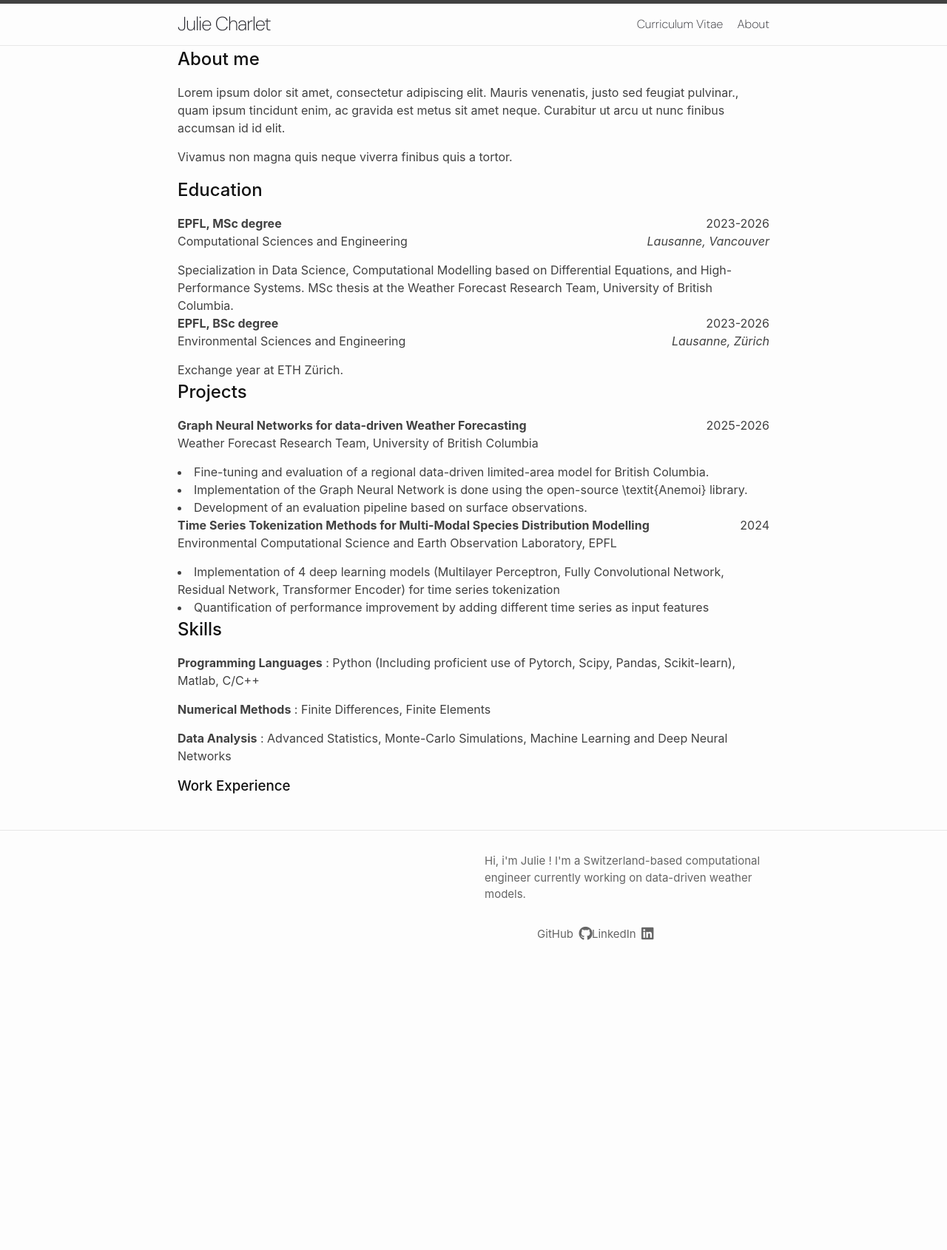
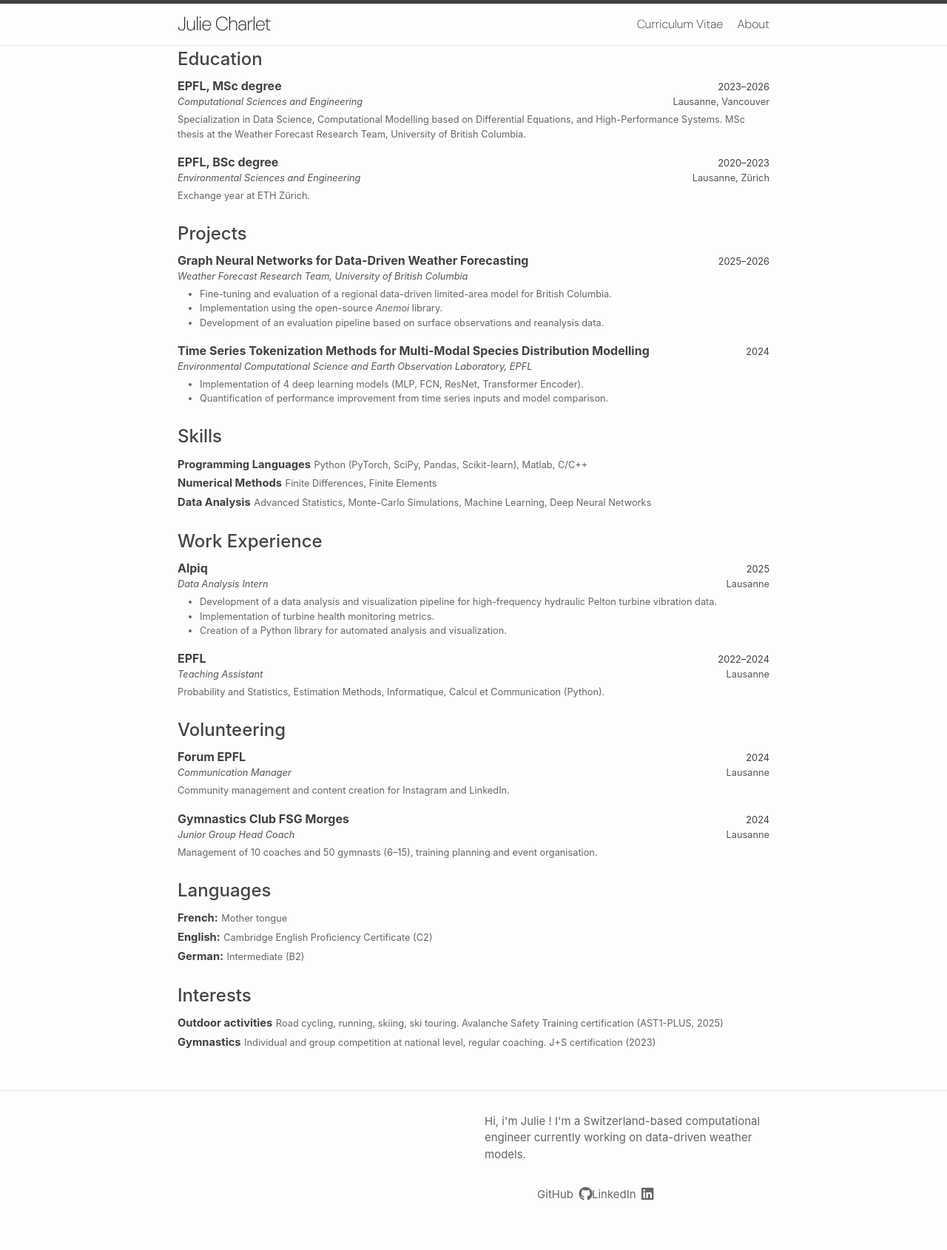
Before and after one commit to chjulie/chjulie.github.io, a Jekyll site: the page built from Curriculum Vitae.markdown, in a window 1280 px wide. Shown: the whole page at 74% size. Built offline with Jekyll 4.4.1, drawn with Linux system fonts in a browser that asks for light colours; before the commit the page ends 1338 px from its top, so only the background shows below that.

Commit message:
feat: format simple CV

```diff
--- a/Curriculum Vitae.markdown
+++ b/Curriculum Vitae.markdown
@@ -3,85 +3,186 @@ title: Curriculum Vitae
 permalink: /cv/
 layout: base
 ---
-<div>
-  <h2>
-    About me
-  </h2>
-  <div class="smallText">
-    <p>
-      Lorem ipsum dolor sit amet, consectetur adipiscing elit. Mauris venenatis, justo sed feugiat pulvinar., quam ipsum tincidunt enim, ac gravida est metus sit amet neque. Curabitur ut arcu ut nunc finibus accumsan id id elit.
-    </p>
-    <p>
-      Vivamus non magna quis neque viverra finibus quis a tortor.
+
+<section class="cv-section">
+  <h2>Education</h2>
+
+  <div class="cv-entry">
+    <div class="cv-header">
+      <strong>EPFL, MSc degree</strong>
+      <span class="cv-right">2023–2026</span>
+    </div>
+    <div class="cv-subheader">
+      <em>Computational Sciences and Engineering</em>
+      <span class="cv-right">Lausanne, Vancouver</span>
+    </div>
+    <p class="cv-small">
+      Specialization in Data Science, Computational Modelling based on Differential Equations, and High-Performance Systems. MSc thesis at the Weather Forecast Research Team, University of British Columbia.
     </p>
   </div>
-</div>
 
-## Education
+  <div class="cv-entry">
+    <div class="cv-header">
+      <strong>EPFL, BSc degree</strong>
+      <span class="cv-right">2020–2023</span>
+    </div>
+    <div class="cv-subheader">
+      <em>Environmental Sciences and Engineering</em>
+      <span class="cv-right">Lausanne, Zürich</span>
+    </div>
+    <p class="cv-small">
+      Exchange year at ETH Zürich.
+    </p>
+  </div>
+</section>
 
-<div style="text-align:left;">
-<b>EPFL, MSc degree</b>
-<span style="float:right;">2023-2026</span>
-</div>
-<p style="text-align:left;">
-Computational Sciences and Engineering
-<span style="float:right;font-style:italic">Lausanne, Vancouver</span>
-</p>
-<div class="smallText">Specialization in Data Science, Computational Modelling based on Differential Equations, and High-Performance Systems. MSc thesis at the Weather Forecast Research Team, University of British Columbia.</div>
 
-<div style="text-align:left;">
-<b>EPFL, BSc degree</b>
-<span style="float:right;">2023-2026</span>
-</div>
-<p style="text-align:left;">
-Environmental Sciences and Engineering
-<span style="float:right;font-style:italic">Lausanne, Zürich</span>
-</p>
-<div class="smallText">Exchange year at ETH Zürich.</div>
+<section class="cv-section">
+  <h2>Projects</h2>
 
-## Projects
+  <div class="cv-entry">
+    <div class="cv-header">
+      <strong>Graph Neural Networks for Data-Driven Weather Forecasting</strong>
+      <span class="cv-right">2025–2026</span>
+    </div>
+    <div class="cv-subheader">
+      <em>Weather Forecast Research Team, University of British Columbia</em>
+    </div>
+    <ul class="cv-small">
+      <li>Fine-tuning and evaluation of a regional data-driven limited-area model for British Columbia.</li>
+      <li>Implementation using the open-source <em>Anemoi</em> library.</li>
+      <li>Development of an evaluation pipeline based on surface observations and reanalysis data.</li>
+    </ul>
+  </div>
 
-<div style="text-align:left;">
-<b>Graph Neural Networks for data-driven Weather Forecasting</b>
-<span style="float:right;">2025-2026</span>
-</div>
-<p style="text-align:left;">
-Weather Forecast Research Team, University of British Columbia
-</p>
-<div class="smallText">
-    <li>
-        Fine-tuning and evaluation of a regional data-driven limited-area model for British Columbia.
-    </li>
-    <li>
-        Implementation of the Graph Neural Network is done using the open-source \textit{Anemoi} library.
-    </li>
-    <li>
-        Development of an evaluation pipeline based on surface observations.
-    </li>
-</div>
+  <div class="cv-entry">
+    <div class="cv-header">
+      <strong>Time Series Tokenization Methods for Multi-Modal Species Distribution Modelling</strong>
+      <span class="cv-right">2024</span>
+    </div>
+    <div class="cv-subheader">
+      <em>Environmental Computational Science and Earth Observation Laboratory, EPFL</em>
+    </div>
+    <ul class="cv-small">
+      <li>Implementation of 4 deep learning models (MLP, FCN, ResNet, Transformer Encoder).</li>
+      <li>Quantification of performance improvement from time series inputs and model comparison.</li>
+    </ul>
+  </div>
+</section>
 
-<div style="text-align:left;">
-<b>Time Series Tokenization Methods for Multi-Modal Species Distribution Modelling</b>
-<span style="float:right;">2024</span>
-</div>
-<p style="text-align:left;">
-Environmental Computational Science and Earth Observation Laboratory, EPFL
-</p>
-<div class="smallText">
-    <li>
-        Implementation of 4 deep learning models (Multilayer Perceptron, Fully Convolutional Network, Residual Network, Transformer Encoder) for time series tokenization
-    </li>
-    <li>
-        Quantification of performance improvement by adding different time series as input features
-    </li>
-</div>
 
-## Skills
+<section class="cv-section">
+  <h2>Skills</h2>
 
-**Programming Languages** : Python (Including proficient use of Pytorch, Scipy, Pandas, Scikit-learn), Matlab, C/C++
+  <p class="cv-tight">
+    <strong>Programming Languages</strong>
+    <span class="cv-small">Python (PyTorch, SciPy, Pandas, Scikit-learn), Matlab, C/C++</span>
+  </p>
 
-**Numerical Methods** : Finite Differences, Finite Elements
+  <p class="cv-tight">
+    <strong>Numerical Methods</strong>
+    <span class="cv-small">Finite Differences, Finite Elements</span>
+  </p>
 
-**Data Analysis** : Advanced Statistics, Monte-Carlo Simulations, Machine Learning and Deep Neural Networks
+  <p class="cv-tight">
+    <strong>Data Analysis</strong>
+    <span class="cv-small">Advanced Statistics, Monte-Carlo Simulations, Machine Learning, Deep Neural Networks</span>
+  </p>
+</section>
 
-### Work Experience
+
+<section class="cv-section">
+  <h2>Work Experience</h2>
+
+  <div class="cv-entry">
+    <div class="cv-header">
+      <strong>Alpiq</strong>
+      <span class="cv-right">2025</span>
+    </div>
+    <div class="cv-subheader">
+      <em>Data Analysis Intern</em>
+      <span class="cv-right">Lausanne</span>
+    </div>
+    <ul class="cv-small">
+      <li>Development of a data analysis and visualization pipeline for high-frequency hydraulic Pelton turbine vibration data.</li>
+      <li>Implementation of turbine health monitoring metrics.</li>
+      <li>Creation of a Python library for automated analysis and visualization.</li>
+    </ul>
+  </div>
+
+  <div class="cv-entry">
+    <div class="cv-header">
+      <strong>EPFL</strong>
+      <span class="cv-right">2022–2024</span>
+    </div>
+    <div class="cv-subheader">
+      <em>Teaching Assistant</em>
+      <span class="cv-right">Lausanne</span>
+    </div>
+    <p class="cv-small">
+      Probability and Statistics, Estimation Methods, Informatique, Calcul et Communication (Python).
+    </p>
+  </div>
+</section>
+
+
+<section class="cv-section">
+  <h2>Volunteering</h2>
+
+  <div class="cv-entry">
+    <div class="cv-header">
+      <strong>Forum EPFL</strong>
+      <span class="cv-right">2024</span>
+    </div>
+    <div class="cv-subheader">
+      <em>Communication Manager</em>
+      <span class="cv-right">Lausanne</span>
+    </div>
+    <p class="cv-small">
+      Community management and content creation for Instagram and LinkedIn.
+    </p>
+  </div>
+
+  <div class="cv-entry">
+    <div class="cv-header">
+      <strong>Gymnastics Club FSG Morges</strong>
+      <span class="cv-right">2024</span>
+    </div>
+    <div class="cv-subheader">
+      <em>Junior Group Head Coach</em>
+      <span class="cv-right">Lausanne</span>
+    </div>
+    <p class="cv-small">
+      Management of 10 coaches and 50 gymnasts (6–15), training planning and event organisation.
+    </p>
+  </div>
+</section>
+
+<section class="cv-section">
+  <h2>Languages</h2>
+
+  <p class="cv-tight">
+    <strong>French:</strong> <span class="cv-small">Mother tongue</span>
+  </p>
+  <p class="cv-tight">
+    <strong>English:</strong> <span class="cv-small">Cambridge English Proficiency Certificate (C2)</span>
+  </p>
+  <p class="cv-tight">
+    <strong>German:</strong> <span class="cv-small">Intermediate (B2)</span>
+  </p>
+</section>
+
+
+<section class="cv-section">
+  <h2>Interests</h2>
+
+  <p class="cv-tight">
+    <strong>Outdoor activities</strong>
+    <span class="cv-small">Road cycling, running, skiing, ski touring. Avalanche Safety Training certification (AST1-PLUS, 2025)</span>
+  </p>
+
+  <p class="cv-tight">
+    <strong>Gymnastics</strong>
+    <span class="cv-small">Individual and group competition at national level, regular coaching. J+S certification (2023)</span>
+  </p>
+</section>
--- a/_sass/minima/_layout.scss
+++ b/_sass/minima/_layout.scss
@@ -241,54 +241,12 @@
 }
 
 /**
- * Home
- */
-.home-hero {
-  width: 100vw;
-  min-height: 100vh;
-
-  margin-left: calc(50% - 50vw);
-  margin-right: calc(50% - 50vw);
-
-  background-image: url("/assets/images/0003_0A.jpg");
-  background-size: cover;
-  background-position: center;
-  background-repeat: no-repeat;
-
-  display: flex;
-  align-items: center;
-  justify-content: center;
-
-  padding: 2rem;
-}
-
-// .home-hero::before {
-//   content: "";
-//   position: absolute;
-//   inset: 0;
-//   background: rgba(0, 0, 0, 0.35);
-// }
-
-.home-hero>* {
-  position: relative;
-}
-
-.home-content-box {
-  background: rgba(255, 255, 255, 0.5);
-  max-width: 900px;
-  width: 100%;
-  padding: 1rem;
-
-  border-radius: 2px;
-  box-shadow: 0 10px 40px rgba(0, 0, 0, 0.2);
-}
-
-/**
  * Posts
  */
 .post-header {
   margin-bottom: $spacing-unit;
   padding-bottom: 18px;
+  padding-top: 18px;
   text-align: center;
   border-bottom: 1px solid $border-color-01;
 }
--- a/_sass/minima/custom-styles.scss
+++ b/_sass/minima/custom-styles.scss
@@ -175,3 +175,94 @@ $secondary-font: 'DM Sans';
 .site-footer .social-media-list .grey {
     color: inherit;
 }
+
+/**
+ * Home
+ */
+.home-hero {
+    width: 100vw;
+    min-height: 100vh;
+
+    margin-left: calc(50% - 50vw);
+    margin-right: calc(50% - 50vw);
+
+    background-image: url("/assets/images/home-phelix_creek.png");
+    background-size: cover;
+    background-position: center;
+    background-repeat: no-repeat;
+
+    display: flex;
+    align-items: center;
+    justify-content: center;
+
+    padding: 2rem;
+}
+
+// .home-hero::before {
+//   content: "";
+//   position: absolute;
+//   inset: 0;
+//   background: rgba(0, 0, 0, 0.35);
+// }
+
+.home-hero>* {
+    position: relative;
+}
+
+.home-content-box {
+    background: rgba(255, 255, 255, 0.5);
+    max-width: 900px;
+    width: 80%;
+    padding: 1rem;
+
+    border-radius: 2px;
+    box-shadow: 0 10px 40px rgba(0, 0, 0, 0.2);
+}
+
+/**
+* CV
+*/
+.cv-section {
+    margin-bottom: 1.5rem;
+}
+
+.cv-entry {
+    margin-bottom: 1rem;
+}
+
+.cv-header,
+.cv-subheader {
+    display: flex;
+    justify-content: space-between;
+    align-items: baseline;
+}
+
+.cv-section h2 {
+    margin-bottom: 0.4rem;
+    color: #444;
+}
+
+.cv-right {
+    white-space: nowrap;
+    font-size: 0.80rem;
+    font-weight: 400;
+}
+
+.cv-subheader {
+    font-size: 0.8rem;
+    color: #555;
+}
+
+.cv-small {
+    font-size: 0.8rem;
+    color: #666;
+    margin-top: 0.3rem;
+}
+
+.cv-tight {
+    margin: 0.1rem 0;
+}
+
+.cv-section .cv-tight strong {
+    font-size: 0.92em;
+}
```
Also changed, not shown: 1 other file.
